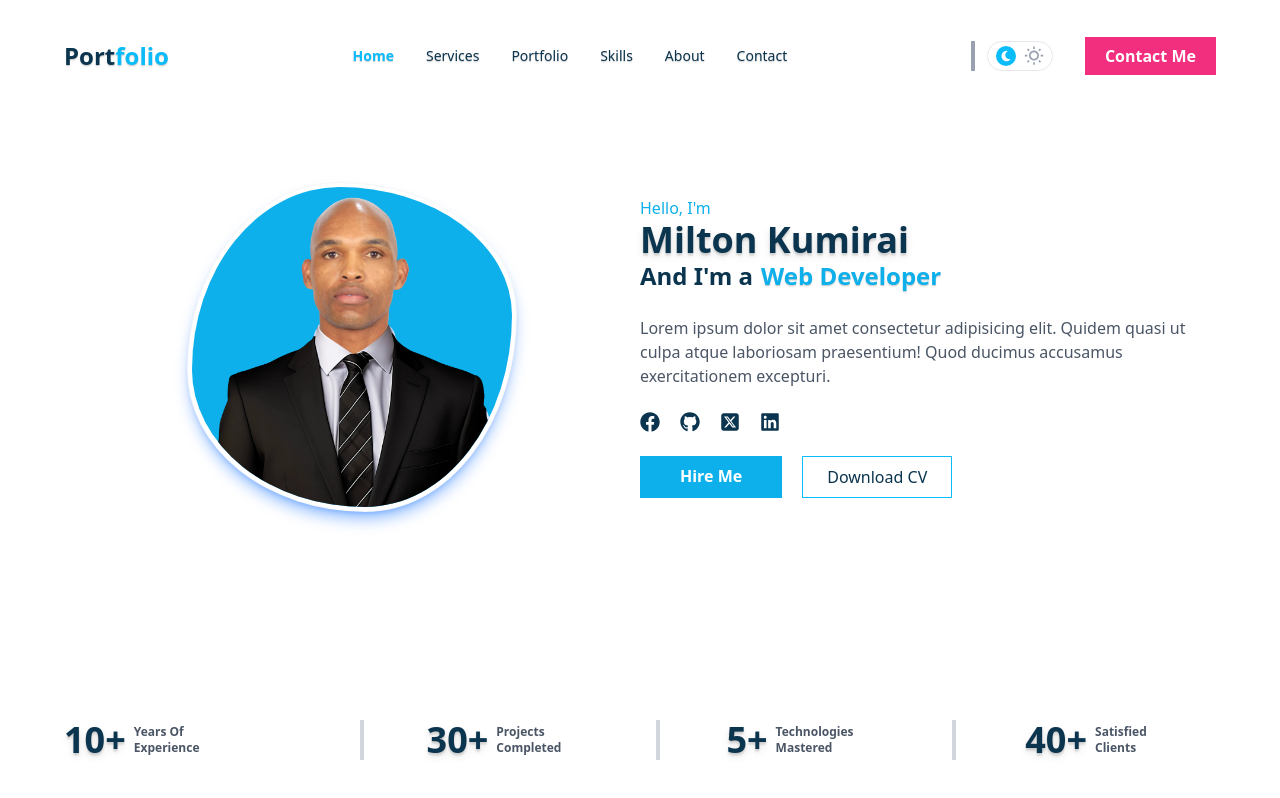
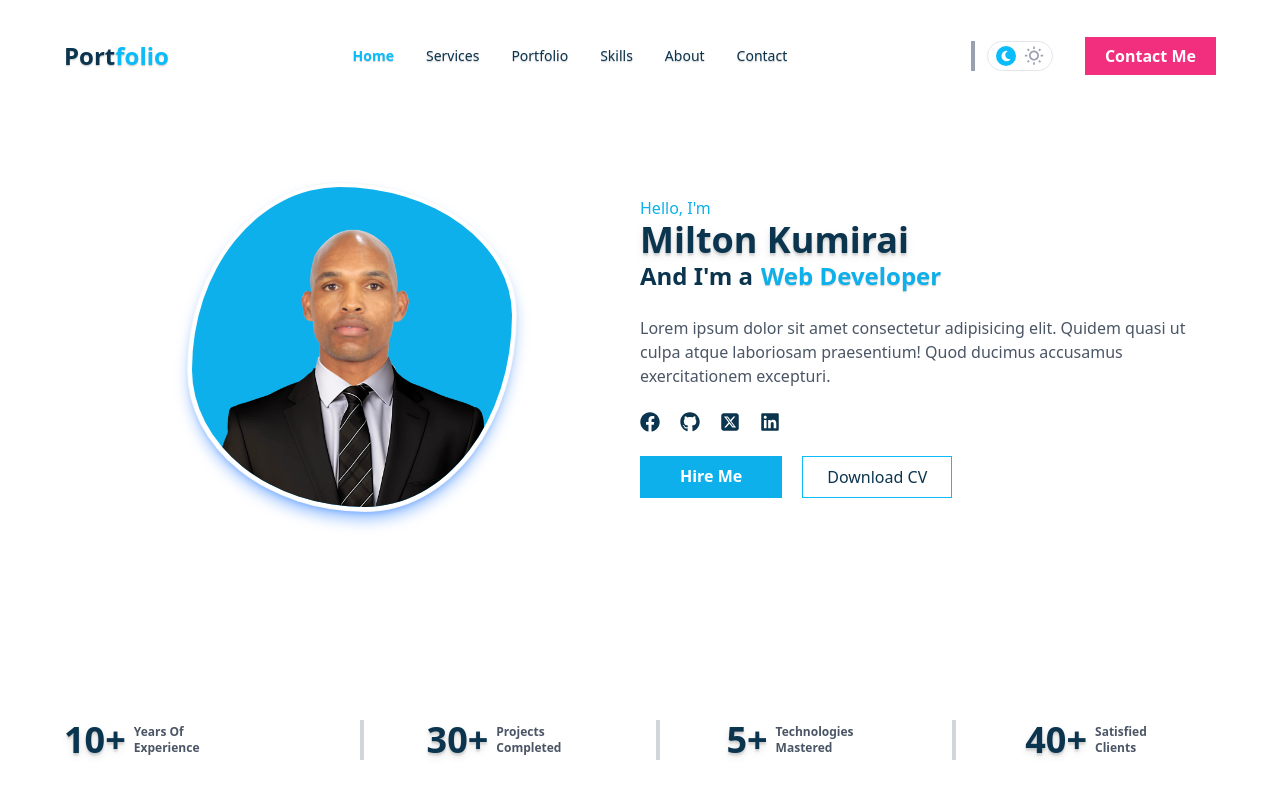
Before and after one commit to Kummirai/react-components, a Next.js app: page / in a window 1280 px wide. Built offline with nearby package versions, Linux system fonts and the light colour scheme.

Commit message:
Add refined developer image

```diff
--- a/app/page.jsx
+++ b/app/page.jsx
@@ -3,7 +3,7 @@ import HeroTwoA from "@/components/hero-2a/HeroTwoA";
 export default function Home() {
   return (
     <div className="mx-auto flex flex-col gap-10 pb-0 p-10 h-[calc(100vh-72px)] font-sans ">
-      <HeroTwoA img={"/img/milton-1.png"} />
+      <HeroTwoA img={"/img/milton-2.png"} />
     </div>
   );
 }
--- a/components/hero-2a/HeroTwoA.jsx
+++ b/components/hero-2a/HeroTwoA.jsx
@@ -46,7 +46,7 @@ export default function HeroTwoA({ img }) {
                 alt="Developer image"
                 quality={100}
                 fill
-                className="object-top-center object-cover aspect-square"
+                className="object-center object-cover aspect-square"
               />
             </div>
           </div>
```
Also changed, not shown: public/img/milton-2.png (added).
